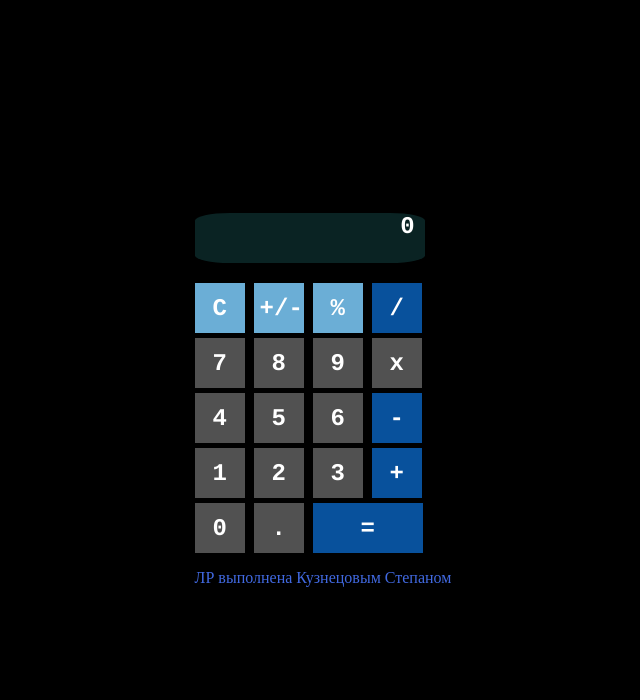
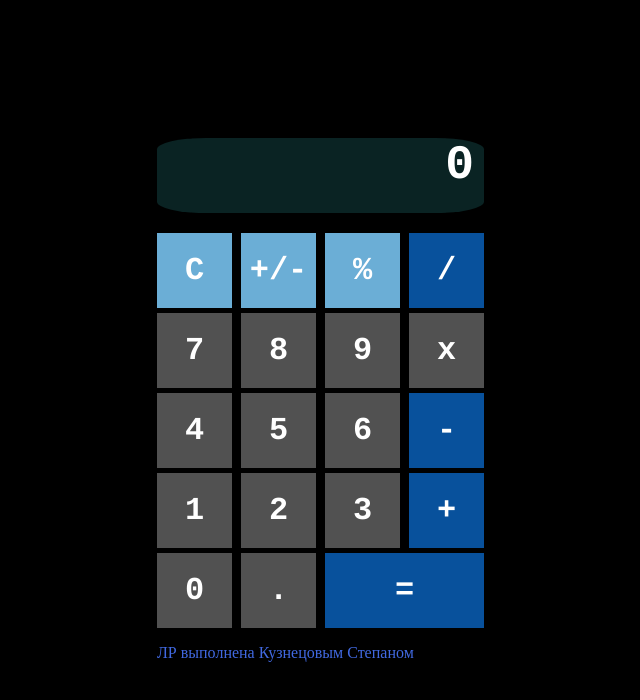
Before and after one commit to zzakku/js-labs, a plain HTML site: page calculator.html in a window 1280 px wide. Shown: the whole page, without its empty margins (317-957 px from the left). Drawn offline with Linux system fonts and the light colour scheme.

Commit message:
Size increased (11/20)

```diff
--- a/style.css
+++ b/style.css
@@ -9,12 +9,12 @@ body {
   .my-btn {
     margin-right: 5px;           /* задаем отступ от кнопки справа */
     margin-top: 5px;             /* задаем отступ от кнопки сверху*/
-    width: 50px;                 /* задаем ширину кнопки */
-    height: 50px;                /* задаем высоту кнопки */
+    width: 75px;                 /* задаем ширину кнопки */
+    height: 75px;                /* задаем высоту кнопки */
     border: none;                /* отключаем обводку */
     background: #515151;         /* задаем серый цвет кнопки */
     color: white;                /* задаем белый цвет текста внутри кнопки */
-    font-size: 1.5rem;           /* увеличим размер шрифта */
+    font-size: 2rem;           /* увеличим размер шрифта */
     font-family: Courier, Helvetica, sans-serif; /* сменим шрифт */
     font-weight: 700;
     cursor: pointer;             /* при наведении на кнопку курсор будет изменен
@@ -44,20 +44,20 @@ body {
 
   /* селектор для кнопки расчета выражения (=) */
   .my-btn.execute {
-    width: 110px;          /* сделаем кнопку шире других */
+    width: 159px;          /* сделаем кнопку шире других */
   }
 
   /* селектор для поля вывода результата */
   .result {
-    width: 220px;
-    height: 50px;
+    width: 317px;
+    height: 75px;
     border-radius: 15%;
     margin-bottom: 15px;         /* отступ снизу */
     padding-right: 10px;         /* выступ справа */
     background: rgb(10, 35, 35); /* цвет можно задавать и таким образом */
     text-align: right;           /* примагнитим текст к правой стороне */
     color: #ffffff;              /* цвет текста белый */
-    font-size: 1.5rem;
+    font-size: 3rem;
     font-weight: 700;
     font-family: Courier, Helvetica, sans-serif;
   }
```
